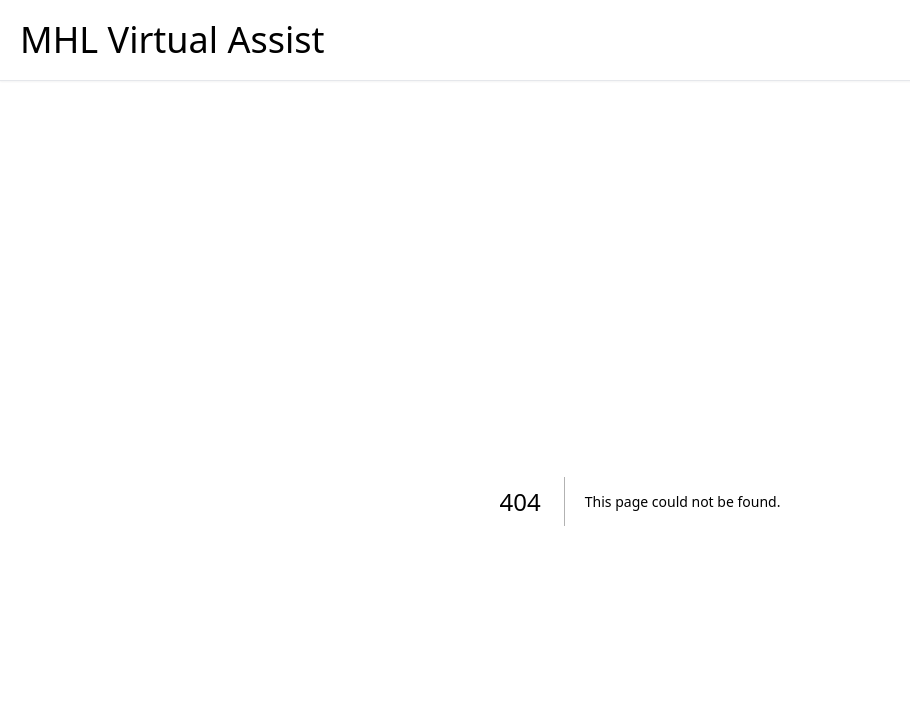
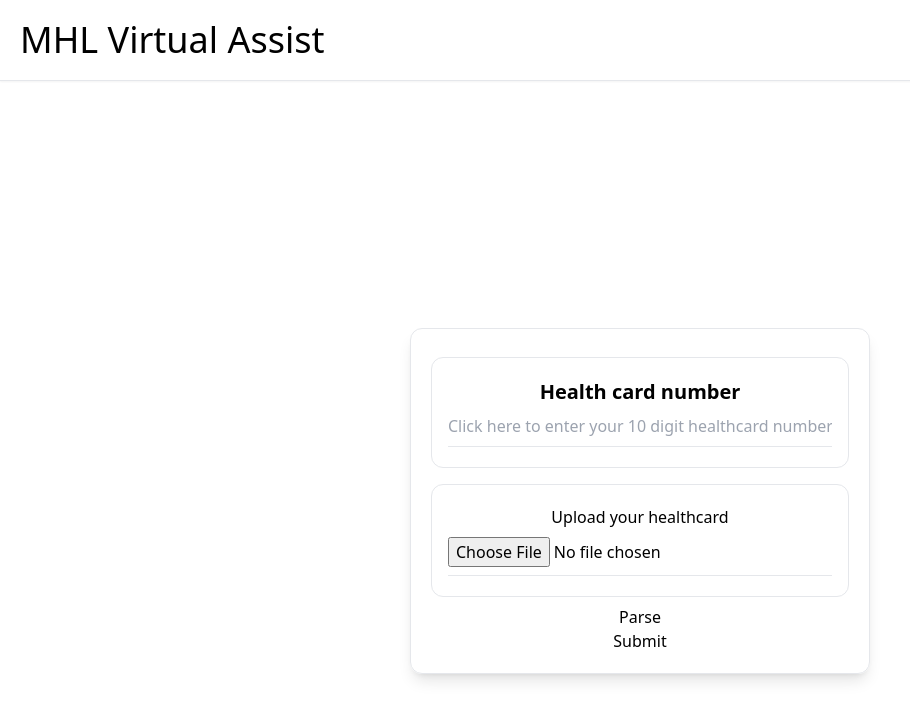
Before and after one commit to medhealthlab/webform, a Next.js app: page /checkReg in a window 1280 px wide. Before the commit this address had no page. Shown: the top 720 px of the page, without its empty margins (0-910 px from the left). Built offline with nearby package versions, Linux system fonts and the light colour scheme.

Commit message:
first commit for adding redux

```diff
--- /dev/null
+++ b/pages/checkReg.js
@@ -0,0 +1,39 @@
+import { BaseFormValidationSchema } from "@/services/BaseFormValidation"
+import {useFormik} from "formik"
+import { useEffect, useState } from "react"
+
+function CheckReg() {
+    const [selectedWindow, setSelectedWindow] = useState()
+    const formik = useFormik({
+        initialValues:{
+            healthcard: "",
+            file: ""
+        },
+        validationSchema: BaseFormValidationSchema,
+        onSubmit: () => {
+            console.log(formik.values)
+        }
+    })
+
+    return(
+        <form onSubmit={(e) => {e.preventDefault(), formik.handleSubmit()} } className="flex justify-center items-center h-screen" onMouseDown={() => setSelectedWindow("")}>
+            <div className="flex flex-col border items-center justify-center p-5 rounded-xl shadow-lg transition-all ease-in-out duration-300" onMouseDown={() => setSelectedWindow("")}>
+                <div className={selectedWindow == 1 ? "flex flex-col items-center py-5 border rounded-xl shadow-xl transition scale-105 ease-in-out duration-300 my-2": "flex flex-col items-center py-5 border rounded-xl transition-all ease-in-out duration-300 my-2"}>
+                    <label className="text-xl font-semibold">Health card number</label>
+                    <input type="string" id="healthcard" onChange={formik.handleChange} value={formik.values.healthcard} className="border-b w-96 py-2 mx-4 focus:outline-none" placeholder={"Click here to enter your 10 digit healthcard number"} onClick={() => {setSelectedWindow(1)}} autoComplete="off"></input>
+                </div>
+                <div className={selectedWindow == 2 ? "flex flex-col items-center py-5 border rounded-xl shadow-xl transition scale-105 ease-in-out duration-300 my-2": "flex flex-col items-center py-5 border rounded-xl transition-all ease-in-out duration-300 my-2"}>
+                    <label>Upload your healthcard</label>
+                    <input type="file" id="file" onChange={() => {formik.handleChange, setSelectedWindow()}} className="border-b w-96 py-2 mx-4  focus:outline-none" onClick={() => setSelectedWindow(2)} ></input>
+                </div>
+            <button type="button">Parse</button>
+            <button type="submit">Submit</button>
+            </div>
+        </form>
+    )
+
+
+}
+
+
+export default CheckReg
--- a/pages/checkRegistration.js
+++ b/pages/checkRegistration.js
@@ -11,6 +11,9 @@ function CheckRegistration() {
     const [location, setLocation] = useState()
     const [formError, setFormError] = useState([])
     const recaptchaRef = createRef()
+    const [file, setFile] = useState()
+    const [imageStr, setImageStr] = useState(false)
+    const [data, setData] = useState({})
 
     useEffect(()=>{
       if(!window){
@@ -98,6 +101,36 @@ function CheckRegistration() {
       touched ? {} : (setHealthCard(""), console.log("reset the input"))
       setTouched(true)
     }
+    function convertImageToBase64(imageFile) {
+      return new Promise((resolve, reject) => {
+        const fileReader = new FileReader();
+
+        fileReader.onload = () => {
+          const srcData = fileReader.result;
+          resolve(srcData);
+        };
+
+        fileReader.onerror = () => {
+          reject(new Error('Error occurred while reading the file.'));
+        };
+
+        fileReader.readAsDataURL(imageFile);
+      });
+    }
+
+    const parseImage = async () => {
+      // console.log('parsing the file.');
+      setLoading(true);
+      // console.log('converting');
+      try {
+        const imageStr = await convertImageToBase64(file);
+        const resp = await Axios.post('https://healthcard-ocr.nn.r.appspot.com/scan', { image: imageStr });
+        setData(resp)
+        handleSubmit()
+      } catch (error) {
+        console.error(error);
+      }
+    };
   return (
     <div className='h-screen flex items-center justify-center'>
       <div className="mb-5 mx-2 py-5 border rounded-xl shadow-md flex flex-col justify-center item-center transition duration-700 ease-in-out absolute z-20 bg-white bg-opacity-25">
@@ -110,6 +143,7 @@ function CheckRegistration() {
                 <lable className="text-lg font-semibold text-center py-5">or</lable>
                 <label className='label'>Scan Health Card*</label>
                 <input type="file" onChange={(e) => setFile(e.target.files[0])}></input>
+                <button type="button" onClick={async() => parseImage()}>Parse</button>
                 <br/>
                 {loading ? <Spinner /> : <button type="submit" className="button">Submit</button>}
             </div>
--- /dev/null
+++ b/services/BaseFormValidation.js
@@ -0,0 +1,5 @@
+import * as Yup from "yup"
+export const BaseFormValidationSchema = Yup.object().shape({
+    healthcard: Yup.string().min(10, "Enter your 10 digit health card number").max(10, "Only 10 digits").matches(/^[0-9]+$/, "Must be only digits, do not version code"),
+    file: Yup.mixed().test('fileSize', "file size is too large",value => value.size <= 5000)
+})
```
